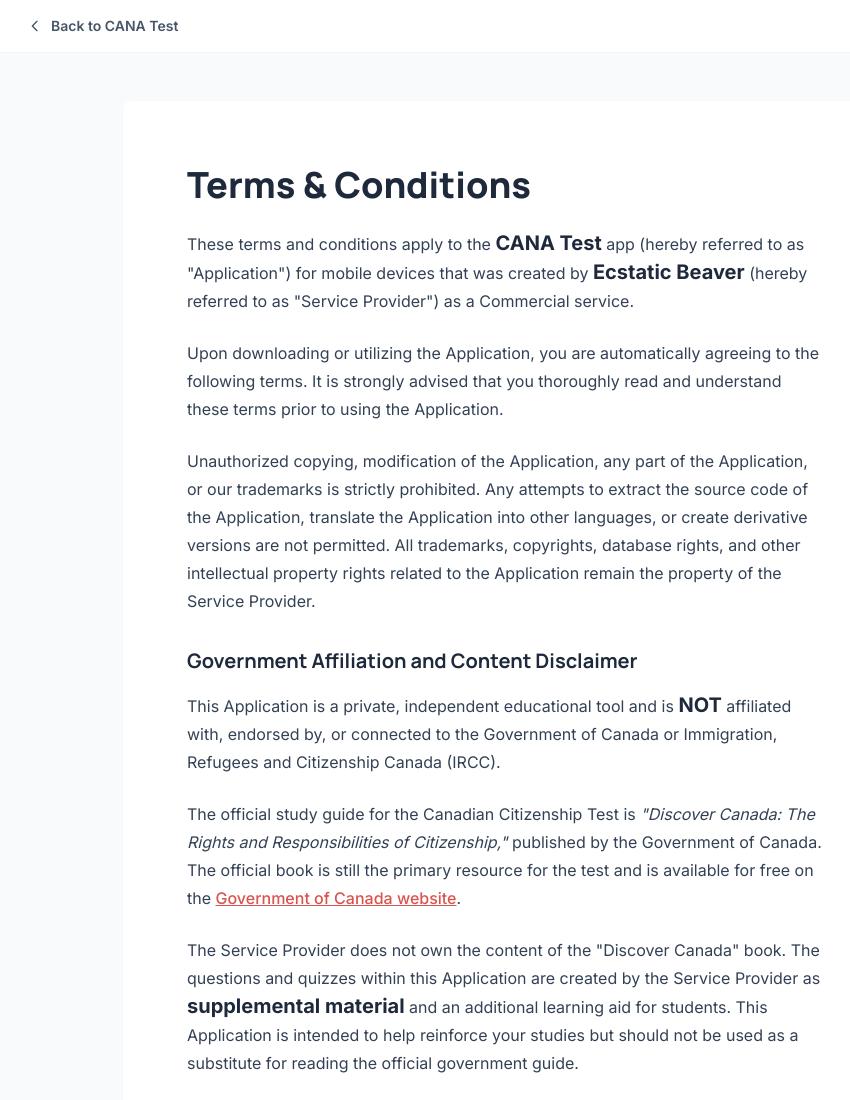
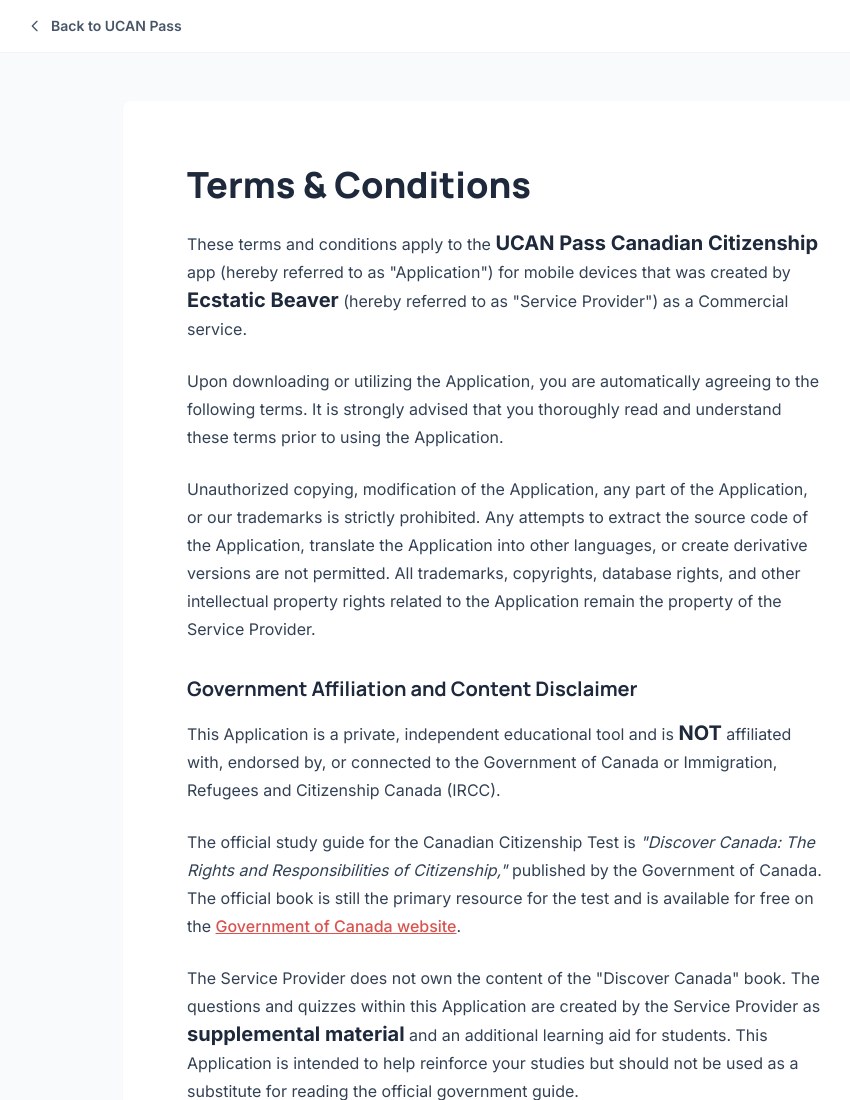
Before and after one commit to ecstatic-beaver/canatest, a plain HTML site: page tos.html in a window 1280 px wide. Shown: the top 1100 px of the page, without its empty margins (133-983 px from the left). Drawn offline with nearby package versions, Linux system fonts and the light colour scheme.

Commit message:
Update tos.html

```diff
--- a/tos.html
+++ b/tos.html
@@ -3,7 +3,7 @@
 <head>
     <meta charset="UTF-8">
     <meta name="viewport" content="width=device-width, initial-scale=1.0">
-    <title>Terms of Service - CANA Test</title>
+    <title>Terms of Service - UCAN Pass Canadian Citizenship</title>
 
     <script src="https://cdn.tailwindcss.com"></script>
 
@@ -71,7 +71,7 @@
         <div class="max-w-5xl mx-auto px-4 sm:px-6 lg:px-8 py-4">
             <a href="index.html" class="flex items-center gap-2 text-sm font-semibold text-slate-600 hover:text-slate-900 transition-colors">
                 <svg class="w-4 h-4" fill="none" stroke="currentColor" viewBox="0 0 24 24" xmlns="http://www.w3.org/2000/svg"><path stroke-linecap="round" stroke-linejoin="round" stroke-width="2" d="M15 19l-7-7 7-7"></path></svg>
-                Back to CANA Test
+                Back to UCAN Pass
             </a>
         </div>
     </nav>
@@ -80,7 +80,7 @@
         <article class="prose">
             <h1>Terms &amp; Conditions</h1>
 
-            <p>These terms and conditions apply to the <strong>CANA Test</strong> app (hereby referred to as "Application") for mobile devices that was created by <strong>Ecstatic Beaver</strong> (hereby referred to as "Service Provider") as a Commercial service.</p>
+            <p>These terms and conditions apply to the <strong>UCAN Pass Canadian Citizenship</strong> app (hereby referred to as "Application") for mobile devices that was created by <strong>Ecstatic Beaver</strong> (hereby referred to as "Service Provider") as a Commercial service.</p>
 
             <p>Upon downloading or utilizing the Application, you are automatically agreeing to the following terms. It is strongly advised that you thoroughly read and understand these terms prior to using the Application.</p>
 
```
